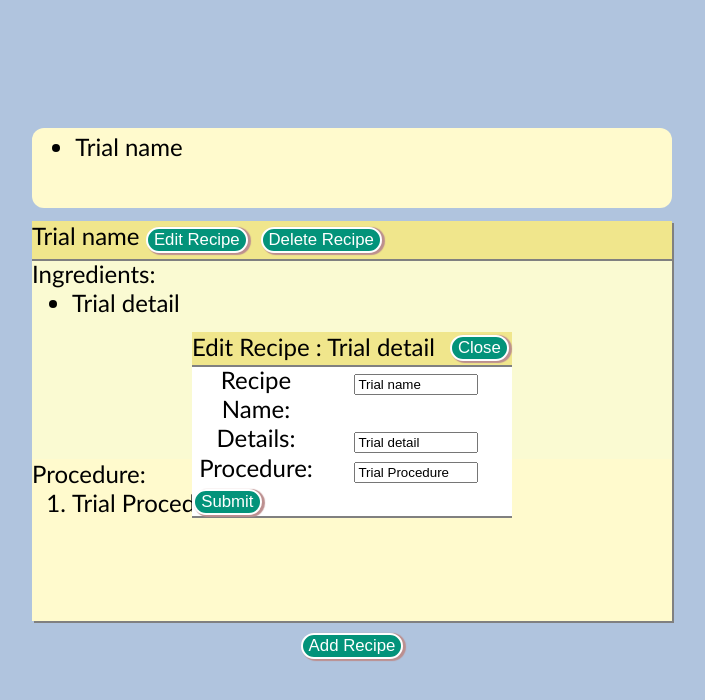
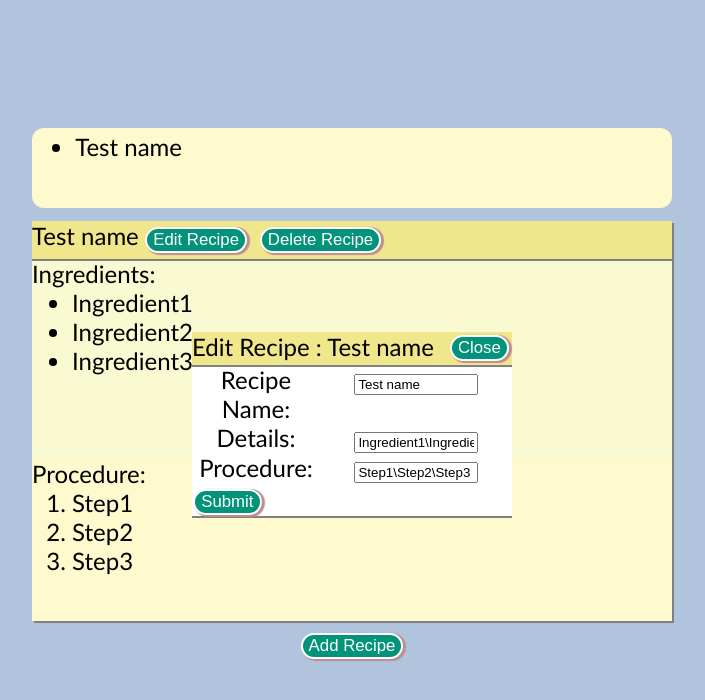
Before and after one commit to rohankadam1395/RecipeBox, a React (Create React App) app in the folder client/: page / in a window 1280 px wide. Both pictures are taken after a click on the button "Edit Recipe". Shown: the top 700 px of the page, without its empty margins (288-993 px from the left). Built offline with nearby package versions, Linux system fonts and the light colour scheme.

Commit message:
Added text area and placeholder

```diff
--- a/client/src/App.js
+++ b/client/src/App.js
@@ -17,9 +17,9 @@ var a=[];
 
 
     let obj={
-        name:"Trial name",
-        detail:"Trial detail",
-        procedure:"Trial Procedure"
+        name:"Test name",
+        detail:"Ingredient1\\Ingredient2\\Ingredient3",
+        procedure:"Step1\\Step2\\Step3"
       };
       a.push(obj);
     localStorage.setItem("recipe",JSON.stringify(a));
--- a/client/src/EditRecipe.js
+++ b/client/src/EditRecipe.js
@@ -53,7 +53,7 @@ event.preventDefault();
         return(
             <div className="editRecipeModal">
                 <div className="editRecipeHeader">
-                Edit Recipe : {this.props.recipeToEdit.detail}
+                Edit Recipe : {this.props.recipeToEdit.name}
             <button onClick={this.props.toggle}>Close</button>
                 </div>
 
--- a/client/src/NewRecipe.css
+++ b/client/src/NewRecipe.css
@@ -1,17 +1,22 @@
 .newRecipeModal{
+    position: absolute;
     display: flex;
-    position: absolute;
+
     flex-direction: column;
-    width: 25%;
+    width: 40%;
+    height:50% ;
     z-index: 1;
     background-color: white;
+    box-shadow: gray 0px 2px;
     margin-top: 2em;
-    box-shadow: gray 0px 2px;
+
 }
 
 .newRecipeForm{
+
     display: table;
     width: 100%;
+    height: 100%;
 
 }
 
@@ -41,10 +46,21 @@ input{
 width: 60%;
 }
 
+textarea{
+    display: table-cell;
+width: 60%;
+}
+
 p{
      display: table-row;
     text-align: center;
     width: 100%;
 
+}
+
+button{
+}
+
+.newRecipeSubmit{
 
 }
--- a/client/src/NewRecipe.js
+++ b/client/src/NewRecipe.js
@@ -43,20 +43,22 @@ render(){
 
 
             <label for="recipeName">Recipe Name: </label>
-            <input id="recipeName" type="text"  />
+            <input id="recipeName" type="text"  placeholder="Enter Recipe Name"/>
             </p>
             <p>
 
 
-<label for="recipeDetails">Details: </label>
-<input id="recipeDetails" type="text" />
+<label for="recipeDetails">Ingredients: </label>
+<textarea id="recipeDetails" type="text" placeholder="Enter ingredients separated by \" rows="3"/>
 
 </p>
 <p>
     <label for="recipeProcedure">Procedure: </label>
-    <input id="recipeProcedure" type="text"/>
+    <textarea id="recipeProcedure" type="text" placeholder="Enter steps to prepare separated by \" rows="3"/>
 </p>
-<button type="submit" value="Submit">Submit</button>
+
+<button type="submit" value="Submit" class="newRecipeSubmit">Submit</button>
+
             </form>
 
 
```
